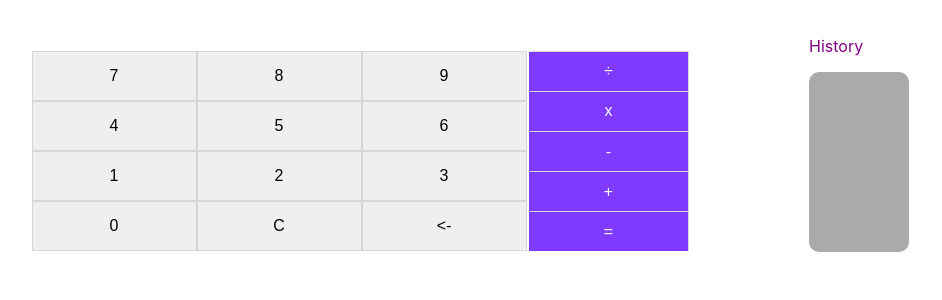
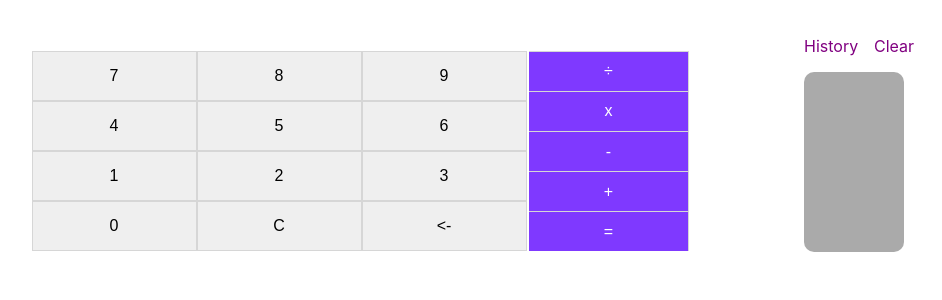
Before and after one commit to jasmeet1233/calcultorassignment, a React (Create React App) app: page / in a window 1280 px wide. Shown: the top 300 px of the page, without its empty margins (111-1053 px from the left). Built offline with nearby package versions, Linux system fonts and the light colour scheme.

Commit message:
adds clear history

```diff
--- a/src/App.css
+++ b/src/App.css
@@ -79,8 +79,18 @@ button {
 }
 
 .hamburger-line {
-height:2px;
-width: 2px;
-background-color: purple;
-margin-bottom: 1px;
+  height: 2px;
+  width: 2px;
+  background-color: purple;
+  margin-bottom: 1px;
 }
+
+.title {
+  display: flex;
+  justify-content: space-between;
+  width: 110px;
+}
+
+.title p {
+  cursor: pointer;
+}
--- a/src/App.js
+++ b/src/App.js
@@ -50,11 +50,20 @@ function App() {
 
   return (
     <div className="wrapper">
-     <Calculator handleClick={handleClick} specialHandler={specialHandler} expression={expression} handleResult={handleResult}/>
+      <Calculator
+        handleClick={handleClick}
+        specialHandler={specialHandler}
+        expression={expression}
+        handleResult={handleResult}
+      />
 
       {showHistory && (
         <div className="history">
-          <p>History</p>
+          <div className="title">
+            <p>History</p>
+            <p onClick={() => setHistory([])}>Clear</p>
+          </div>
+
           <div className="results">
             {history.map((data) => {
               return <div>{data}</div>;
```
